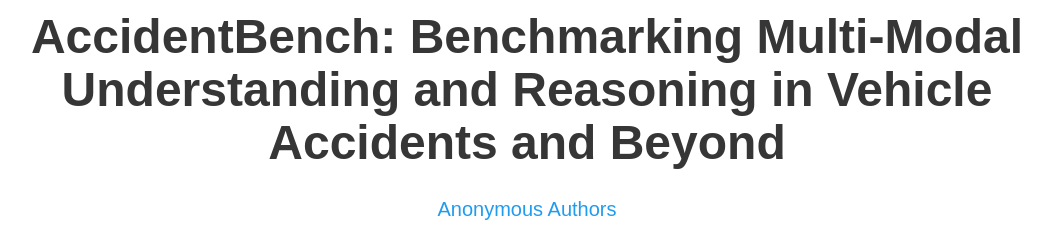
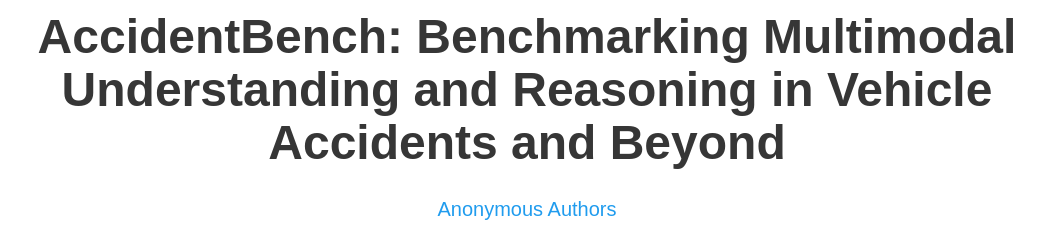
Before and after one commit to ai-agent-frontier-seminar/ai-agent-frontier-seminar.github.io, a plain HTML site: page index.html in a window 1280 px wide. Shown: the part 293-524 px from the top of the page, without its empty margins (113-1164 px from the left). Drawn offline with nearby package versions, Linux system fonts and the light colour scheme; some icons are missing; a web font is replaced by a local one.

Commit message:
Correct spelling of 'Multimodal' in title

```diff
--- a/index.html
+++ b/index.html
@@ -52,7 +52,7 @@
           <div style="text-align: center; margin-bottom: 8px;">
             <img src="./static/images/logo-full.png" alt="Your Image Description" style="max-width: 260px; height: auto;">
           </div>
-          <h1 class="title is-1 publication-title">AccidentBench: Benchmarking Multi-Modal Understanding and Reasoning in Vehicle Accidents and Beyond</h1>
+          <h1 class="title is-1 publication-title">AccidentBench: Benchmarking Multimodal Understanding and Reasoning in Vehicle Accidents and Beyond</h1>
           <div class="is-size-5 publication-authors">
             <span class="author-block">
               <a href="">Anonymous Authors</a>
```
